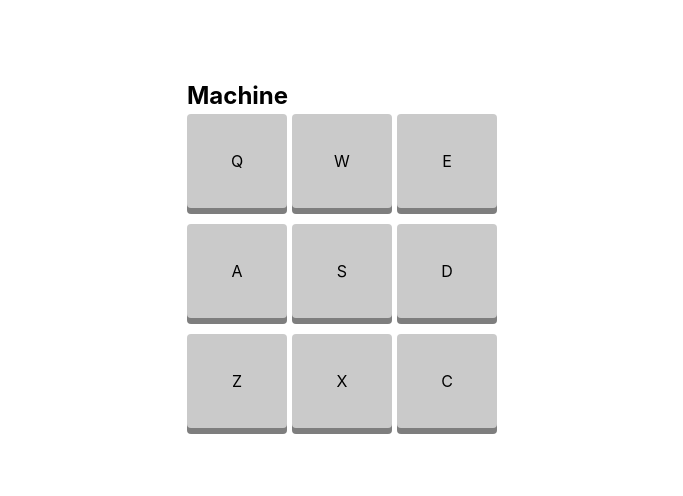
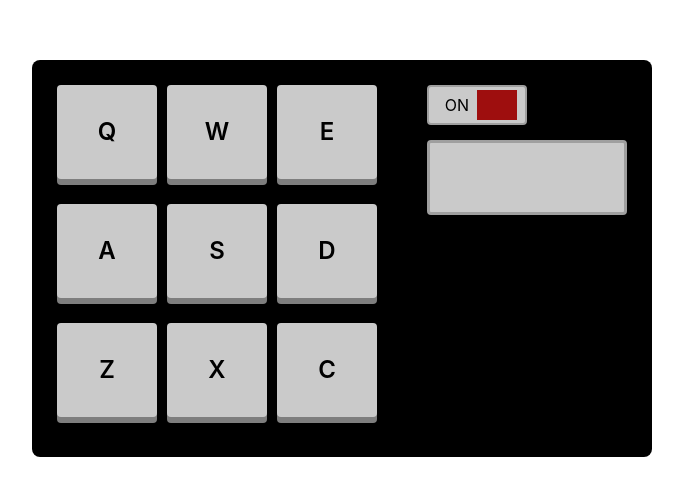
Before and after one commit to sprajams/noise-machine, a React (Create React App) app: page / in a window 1280 px wide. Shown: the part 142-638 px from the top of the page, without its empty margins (298-981 px from the left). Built offline with nearby package versions, Linux system fonts and the light colour scheme.

Commit message:
toggle power on and off button for machine

```diff
--- /dev/null
+++ b/src/components/Display/index.jsx
@@ -0,0 +1,27 @@
+import clsx from "clsx";
+import styles from "./styles.module.scss";
+
+function Display({ label, setOn, on }) {
+  const onClick = () => {
+    setOn(!on);
+  };
+  return (
+    <div className={styles.outer}>
+      <button className={styles.powerBtn} onClick={onClick}>
+        <span
+          className={clsx(styles.powerBtnInner, !on && styles.powerBtnInnerL)}
+        >
+          {on ? "ON" : null}
+        </span>
+        <span
+          className={clsx(styles.powerBtnInner, on && styles.powerBtnInnerR)}
+        >
+          {on ? null : "OFF"}
+        </span>
+      </button>
+      <div className={styles.screen}>{label}</div>
+    </div>
+  );
+}
+
+export default Display;
--- /dev/null
+++ b/src/components/Display/styles.module.scss
@@ -0,0 +1,50 @@
+.outer {
+  background: black;
+  padding: 15px;
+  border-radius: 8px 8px 0 0;
+
+  @media (min-width: 768px) {
+    padding: 25px;
+    border-radius: 0 8px 8px 0;
+  }
+}
+.powerBtn {
+  width: 100px;
+  height: 40px;
+  margin: 0 0 15px;
+  display: flex;
+  justify-content: center;
+  align-items: center;
+  cursor: pointer;
+  background: rgb(202, 202, 202);
+  border: 2px solid rgb(159, 159, 159);
+  border-radius: 4px;
+}
+.powerBtnInner {
+  display: flex;
+  justify-content: center;
+  align-items: center;
+  width: 40px;
+  height: 30px;
+}
+.powerBtnInnerL {
+  background: rgb(0, 0, 0);
+  color: rgb(0, 0, 0);
+}
+.powerBtnInnerR {
+  background: rgb(158, 14, 14);
+  color: rgb(158, 14, 14);
+}
+.screen {
+  width: 200px;
+  height: 75px;
+  margin: 0 auto;
+  background-color: rgb(202, 202, 202);
+  display: flex;
+  justify-content: center;
+  align-items: center;
+  font-size: 1.5em;
+  font-weight: 600;
+  border-radius: 4px;
+  border: 3px solid rgb(159, 159, 159);
+}
--- a/src/components/Machine/index.jsx
+++ b/src/components/Machine/index.jsx
@@ -1,5 +1,6 @@
 import { useState, useEffect } from "react";
 import Pad from "../Pad";
+import Display from "../Display";
 import styles from "./styles.module.scss";
 
 const PAD_ARR = ["Q", "W", "E", "A", "S", "D", "Z", "X", "C"];
@@ -52,36 +53,44 @@ const PAD_DATA = [
 ];
 
 function Machine() {
-  const handlePress = (value, url) => {
-    console.log("pressed", value);
+  // power on-off of machine
+  const [isOn, setIsOn] = useState(true);
+  console.log(isOn);
+  const [label, setLabel] = useState("");
+  const handlePress = (obj, url) => {
+    setLabel(obj.label);
     const a = new Audio(url);
     a.play();
   };
 
   useEffect(() => {
+    if (isOn) {
       const keydownListener = (e) => {
         if (PAD_ARR.includes(e.key.toUpperCase())) {
-        console.log(PAD_DATA.find((x) => x.id === e.key.toUpperCase()).url);
-        handlePress(
-          e.key,
-          PAD_DATA.find((x) => x.id === e.key.toUpperCase()).url
-        );
+          const targetObj = PAD_DATA.find((x) => x.id === e.key.toUpperCase());
+          handlePress(targetObj, targetObj.url);
         }
       };
       window.addEventListener("keydown", keydownListener);
       return () => {
         window.removeEventListener("keydown", keydownListener);
       };
-  }, []);
+    } else {
+      setLabel("");
+    }
+  }, [isOn]);
 
   return (
     <div>
-      <h2>Machine</h2>
+      <div className={styles.main}>
+        <Display label={label} setOn={setIsOn} on={isOn} />
         <ul className={styles.padList}>
           {PAD_DATA
             ? PAD_DATA.map((obj, i) => {
                 const onClick = () => {
-                handlePress(obj.id, obj.url);
+                  if (isOn) {
+                    handlePress(obj, obj.url);
+                  }
                 };
                 return (
                   <li key={i}>
@@ -92,6 +101,7 @@ function Machine() {
             : null}
         </ul>
       </div>
+    </div>
   );
 }
 
--- a/src/components/Machine/styles.module.scss
+++ b/src/components/Machine/styles.module.scss
@@ -1,7 +1,22 @@
+.main {
+  @media (min-width: 768px) {
+    display: flex;
+    flex-direction: row-reverse;
+  }
+}
+
 .padList {
   list-style: none;
-  padding: 0;
+  padding: 15px;
   display: grid;
   grid-template-columns: repeat(3, 1fr);
-  grid-gap: 5px;
+  grid-gap: 10px;
+  background-color: black;
+  border-radius: 0 0 8px 8px;
+  font-size: 1.5em;
+  font-weight: 600;
+  @media (min-width: 768px) {
+    padding: 25px;
+    border-radius: 8px 0 0 8px;
+  }
 }
```
Lines whose indentation alone changed are shown as unchanged.
